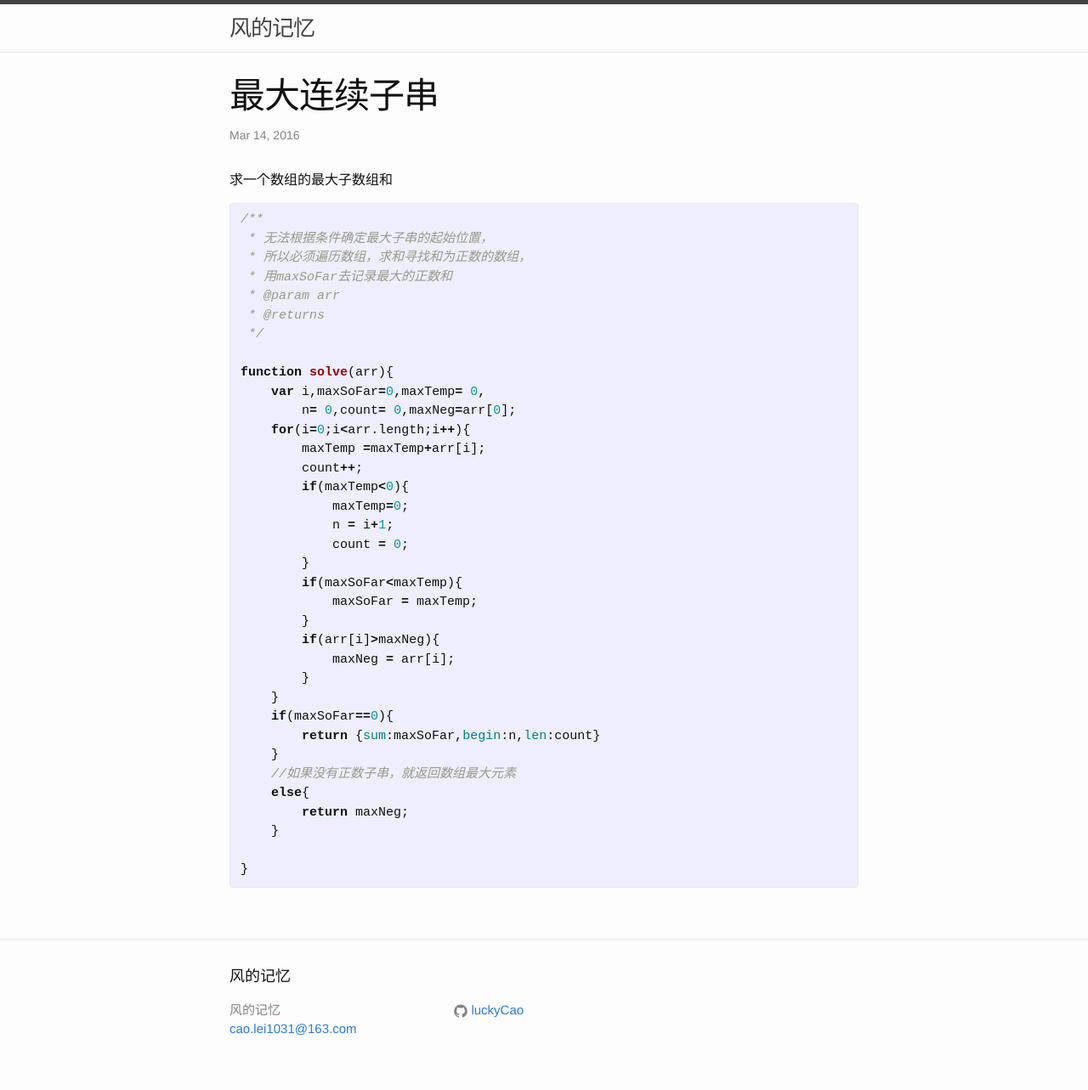
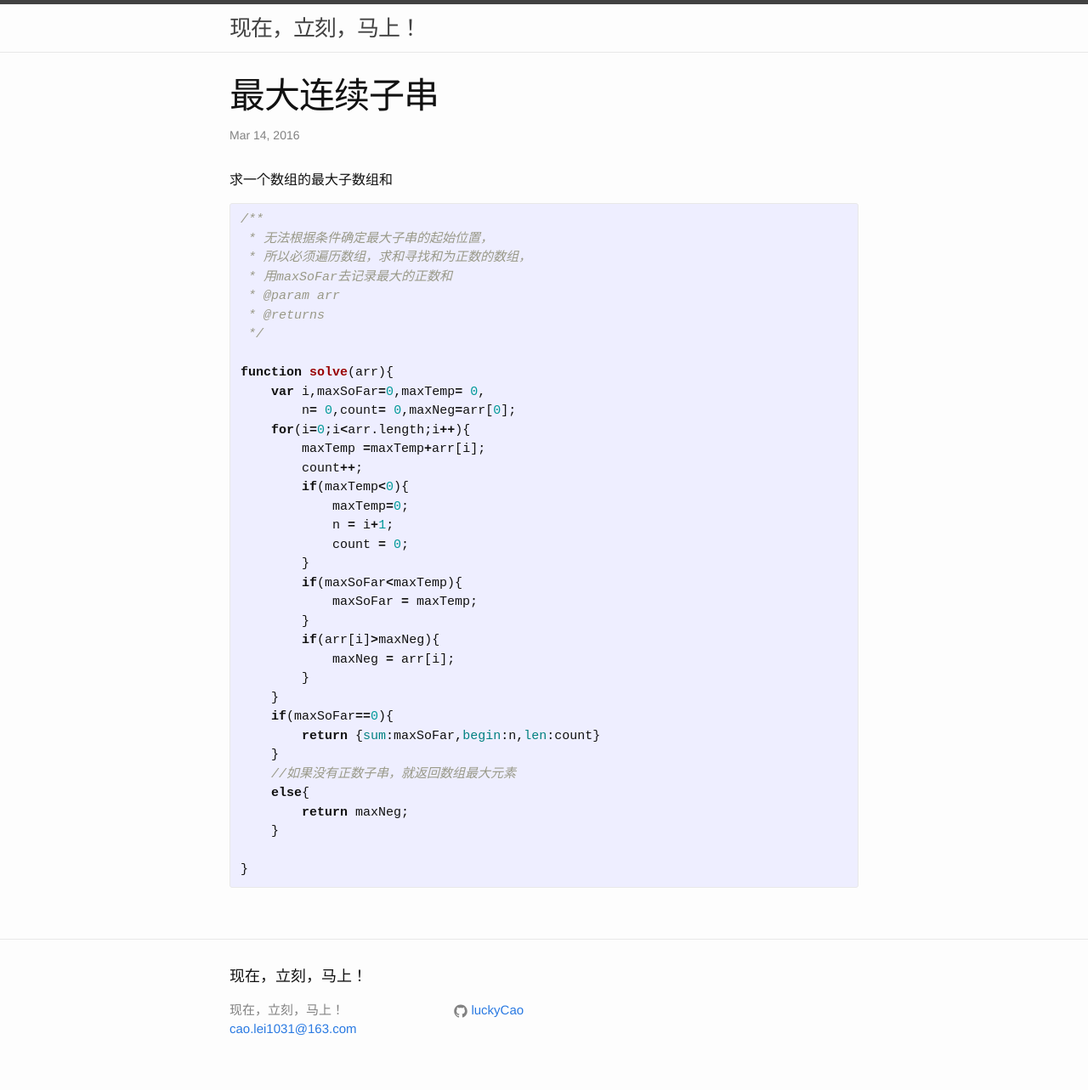
Before and after one commit to luckyCao/luckycao, a Jekyll site: the page built from _posts/2016-03-14-Maximum-Subarray.markdown, in a window 1280 px wide. Shown: the whole page at 85% size. Built offline with Jekyll 4.4.1, drawn with Linux system fonts in a browser that asks for light colours.

Commit message:
change title

```diff
--- a/_config.yml
+++ b/_config.yml
@@ -1,5 +1,5 @@
 # Site settings
-title: "风的记忆"
+title: "现在，立刻，马上！"
 email: cao.lei1031@163.com
 description: > # this means to ignore newlines until "baseurl:"
 baseurl: "" # the subpath of your site, e.g. /blog
```
Also changed, not shown: 5 other files.
